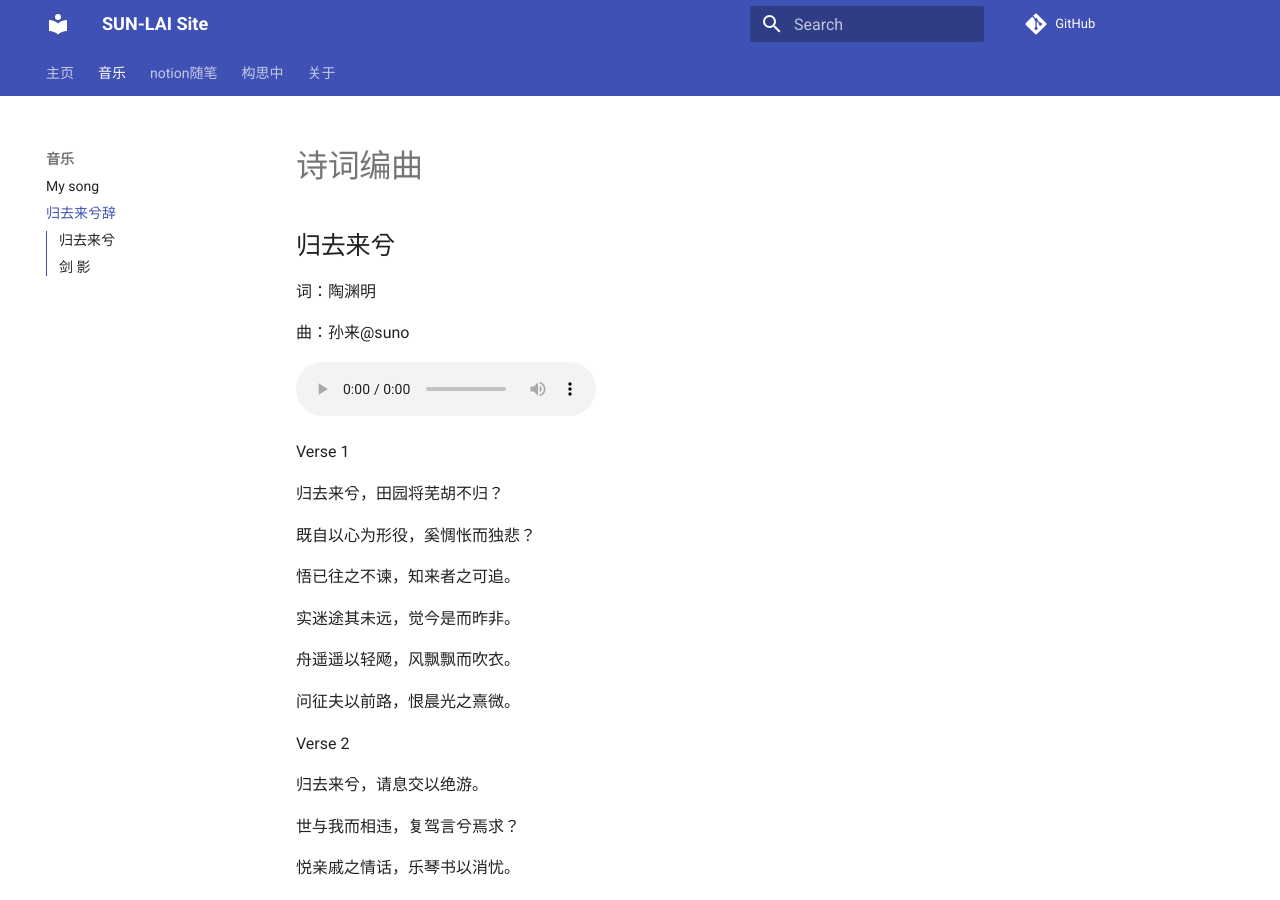
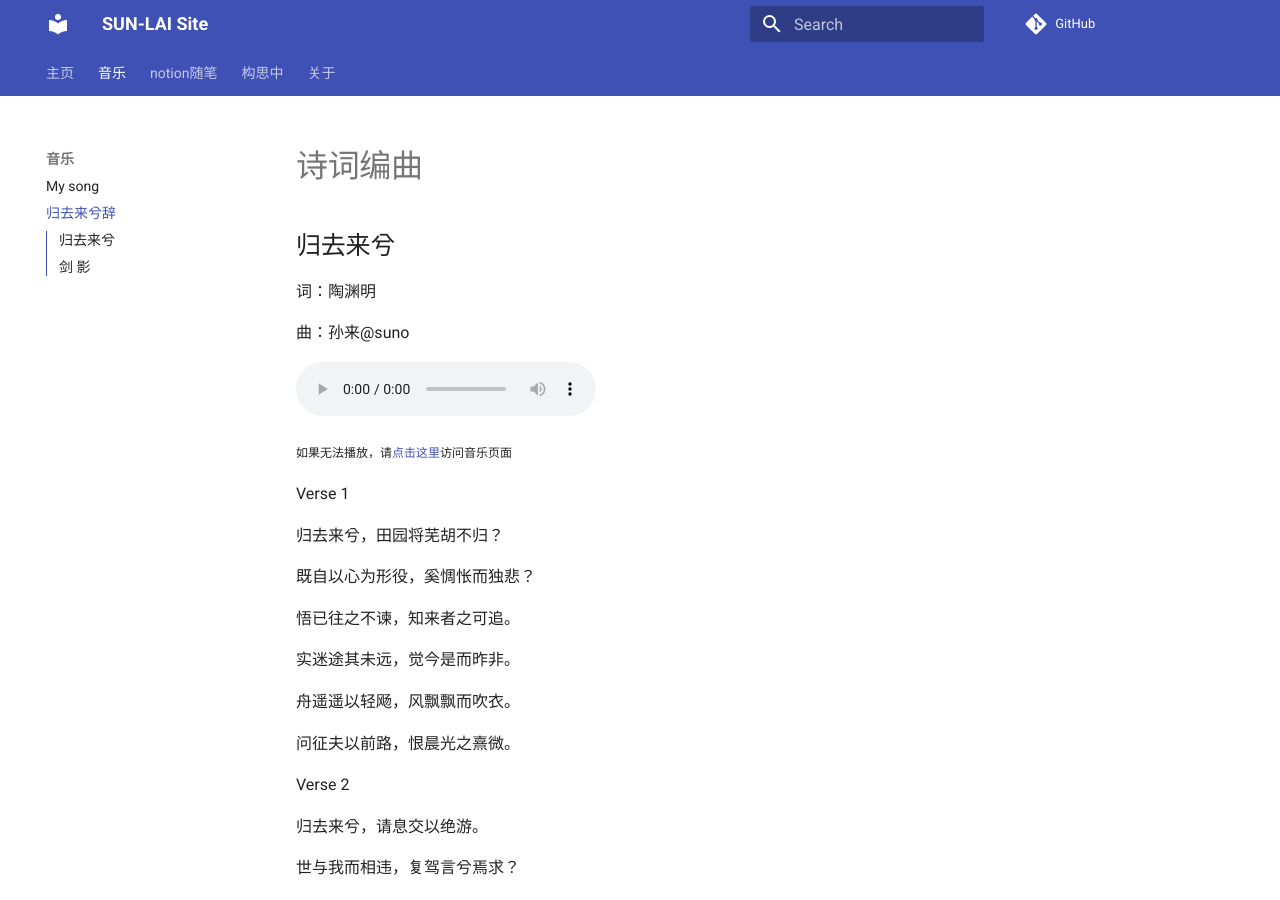
Before and after one commit to sunlai25/sunweb, an MkDocs documentation site: the page built from docs/notion1/诗词编曲 0a61827154494e84a932bb07db8633f6.md, in a window 1280 px wide and 900 px high. Built offline with MkDocs 1.6.1 and Material for MkDocs 9.7.7, drawn with Linux system fonts in a browser that asks for light colours; comment, search, counter and statistics services are not loaded.

Commit message:
孙来更新

```diff
--- a/docs/notion1/诗词编曲 0a61827154494e84a932bb07db8633f6.md
+++ b/docs/notion1/诗词编曲 0a61827154494e84a932bb07db8633f6.md
@@ -10,6 +10,8 @@
   <source src="/notion1/诗词编曲 0a61827154494e84a932bb07db8633f6/guiqulai.mp3" type="audio/mpeg">
   您的浏览器不支持音频播放。
 </audio>
+
+<span style="font-size: 12px;">如果无法播放，请[点击这里](https://www.bilibili.com/audio/au4484988?type=1)访问音乐页面</span>
 
 Verse 1
 
```
